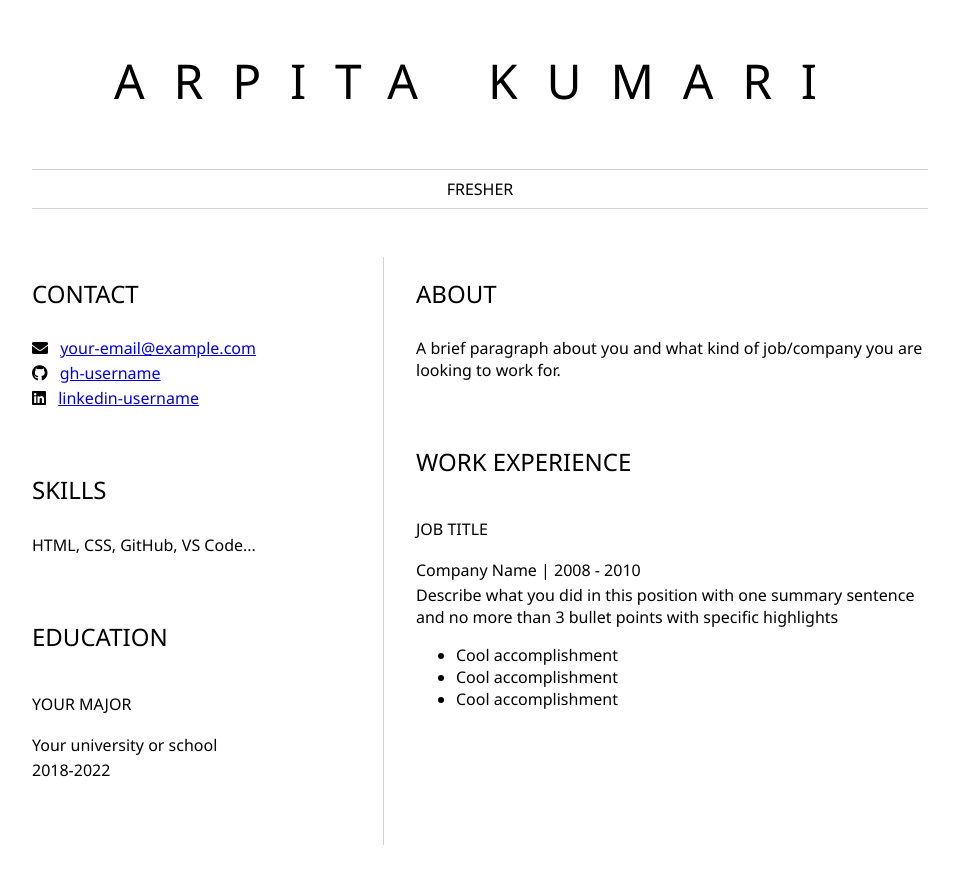
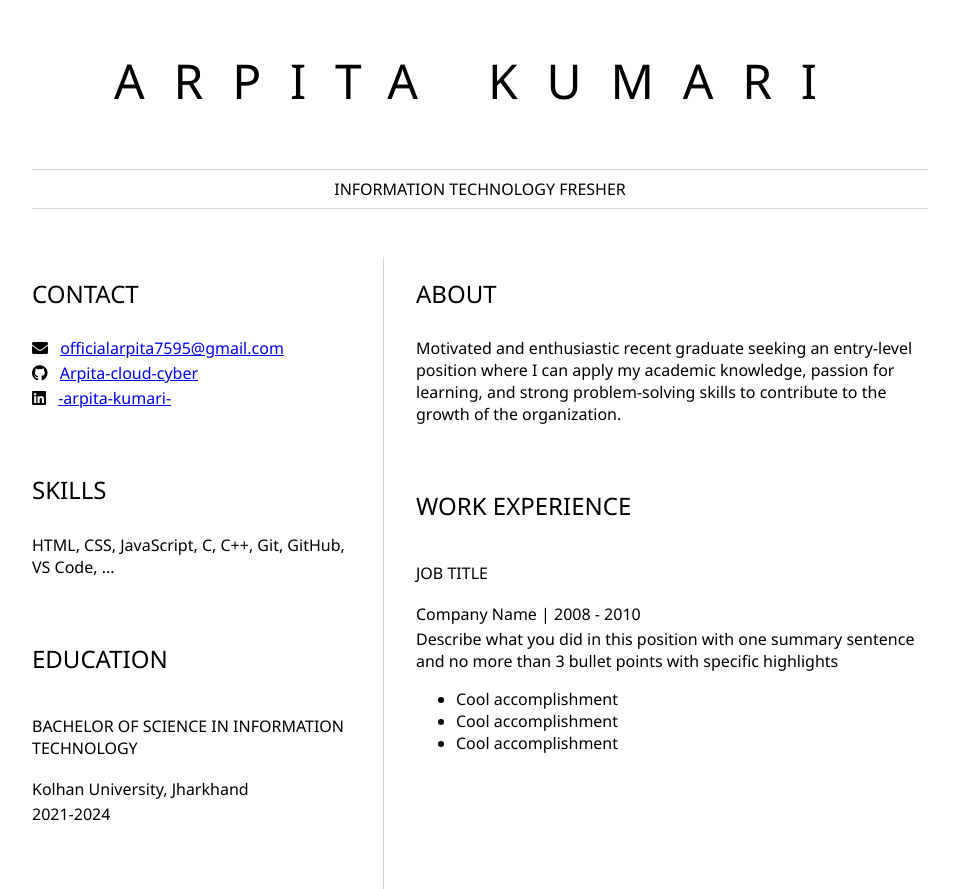
Before and after one commit to Arpita-cloud-cyber/Arpita-s-Resume, a plain HTML site: page index.html in a window 1280 px wide. Shown: the whole page, without its empty margins (160-1113 px from the left). Before the commit the page ends 845 px from the top, so only its background shows below. Drawn offline with Linux system fonts and the light colour scheme.

Commit message:
second commit

```diff
--- a/index.html
+++ b/index.html
@@ -11,7 +11,7 @@
         <!-- resume header with your name and title -->
         <h1>ARPITA KUMARI</h1>
         <hr>
-        FRESHER
+        INFORMATION TECHNOLOGY FRESHER
         <hr>
     </header>
     <main>
@@ -20,31 +20,31 @@
                 <h2>CONTACT</h2>
                 <p>
                     <i class="fa fa-envelope" aria-hidden="true"></i>
-                    <a href="mailto:your-email@example.com">your-email@example.com</a>
+                    <a href="mailto:your-email@example.com">officialarpita7595@gmail.com</a>
                 </p>
                 <p>
                     <i class="fab fa-github" aria-hidden="true"></i>
-                    <a href="github.com/gh-username">gh-username</a>
+                    <a href="github.com/gh-username">Arpita-cloud-cyber</Arpita-cloud-cyber></a>
                 </p>
                 <p>
                     <i class="fab fa-linkedin" aria-hidden="true"></i>
-                    <a href="linkedin.com/linkedin-username">linkedin-username</a>
+                    <a href="linkedin.com/linkedin-username">-arpita-kumari-</a>
                 </p>
                 <!-- contact info including social media -->
             </section>
             <section>
                 <h2>SKILLS</h2>
-                <p>HTML, CSS, GitHub, VS Code...</p>
+                <p>HTML, CSS, JavaScript, C, C++, Git, GitHub, VS Code, ...</p>
                 <!-- your skills -->
             </section>
             <section>
                 <h2>EDUCATION</h2>
-                <h3>YOUR MAJOR</h3>
+                <h3>BACHELOR OF SCIENCE IN INFORMATION TECHNOLOGY</h3>
                 <p>
-                    Your university or school
+                    Kolhan University, Jharkhand
                 </p>
                 <p>
-                    2018-2022
+                    2021-2024
                 </p>
                 <!-- your education -->
             </section>
@@ -52,7 +52,12 @@
         <article id="mainRight">
             <section>
                 <h2>ABOUT</h2>
-                <p>A brief paragraph about you and what kind of job/company you are looking to work for.</p>
+                <p>
+                    Motivated and enthusiastic recent graduate seeking an entry-level position where I can apply my
+                    academic
+                    knowledge, passion for learning, and strong problem-solving skills to contribute to the growth of
+                    the organization.
+                </p>
                 <!-- about you -->
             </section>
             <section>
```
